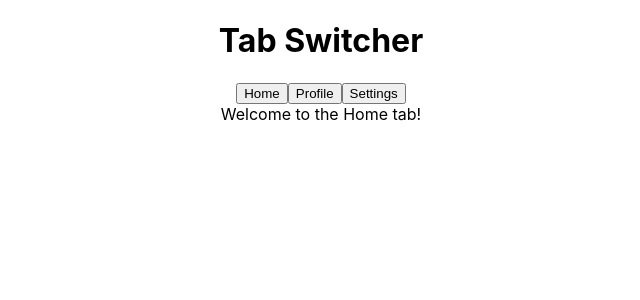
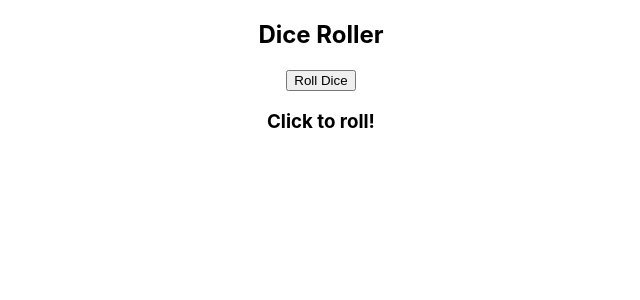
Before and after one commit to braju007/frontend_react_js, a React (Create React App) app in the folder machine_coding/: page / in a window 1280 px wide. Shown: the top 300 px of the page, without its empty margins (319-959 px from the left). Built offline with nearby package versions, Linux system fonts and the light colour scheme.

Commit message:
Add DiceRoller component

```diff
--- a/machine_coding/src/App.js
+++ b/machine_coding/src/App.js
@@ -20,7 +20,8 @@ import './App.css';
 // import { UtilizeCounterHook } from './components/UtilizeCounterHook';
 // import { GuessTheNumber } from './components/GuessTheNumber';
 // import { StringZigzagConverter } from './components/StringZigzagConverter';
-import { TabsSwitcher } from './components/TabsSwitcher';
+// import { TabsSwitcher } from './components/TabsSwitcher';
+import { DiceRoller } from './components/DiceRoller';
 
 function App() {
   return (
@@ -45,8 +46,9 @@ function App() {
       <ChipsInput />
       <UtilizeCounterHook />
       <GuessTheNumber />
-      <StringZigzagConverter /> */}
-      <TabsSwitcher />
+      <StringZigzagConverter />
+      <TabsSwitcher /> */}
+      <DiceRoller />
     </div>
   );
 }
--- /dev/null
+++ b/machine_coding/src/components/DiceRoller.jsx
@@ -0,0 +1,18 @@
+import React, { useState } from 'react';
+
+export const DiceRoller = () => {
+  const [diceValue, setDiceValue] = useState(null);
+
+  const rollDice = () => {
+    const randomNumber = Math.floor(Math.random() * 6) + 1;
+    setDiceValue(randomNumber);
+  };
+
+  return (
+    <div style={{ textAlign: 'center', marginTop: '20px' }}>
+      <h2>Dice Roller</h2>
+      <button onClick={rollDice}>Roll Dice</button>
+      <h3>{diceValue !== null ? `🎲 ${diceValue}` : 'Click to roll!'}</h3>
+    </div>
+  );
+};
```
